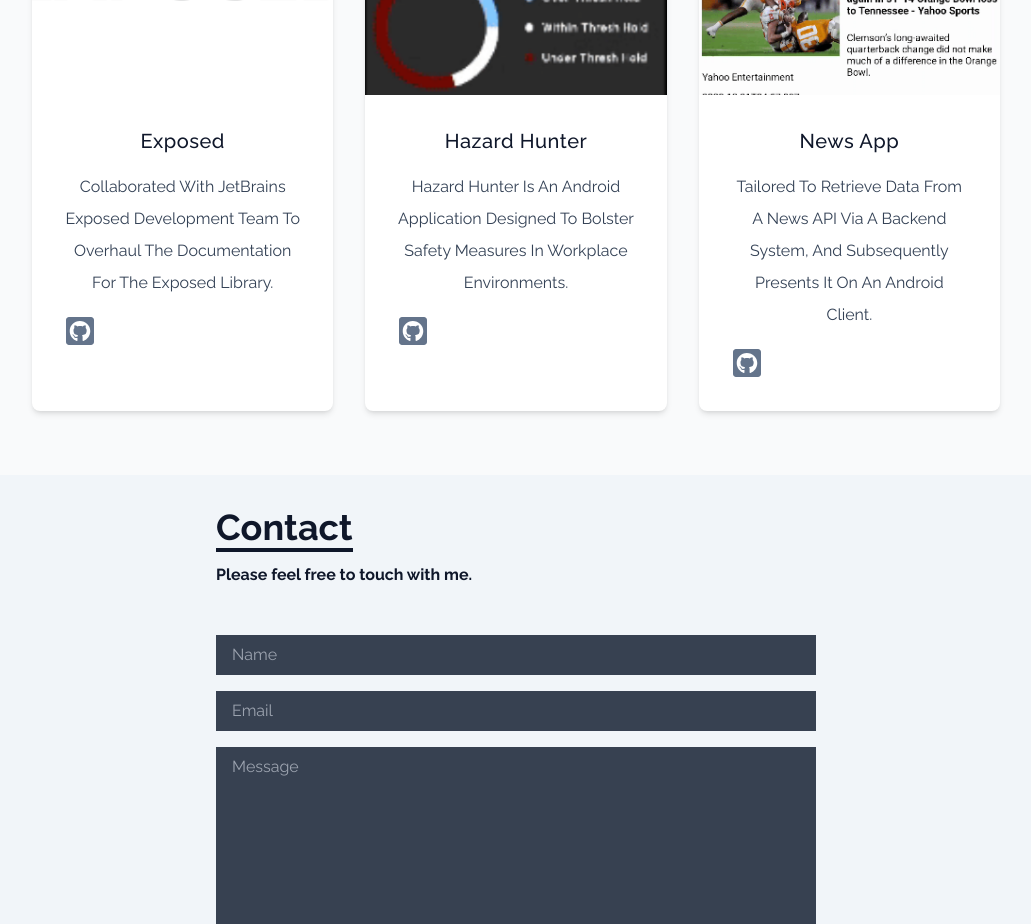
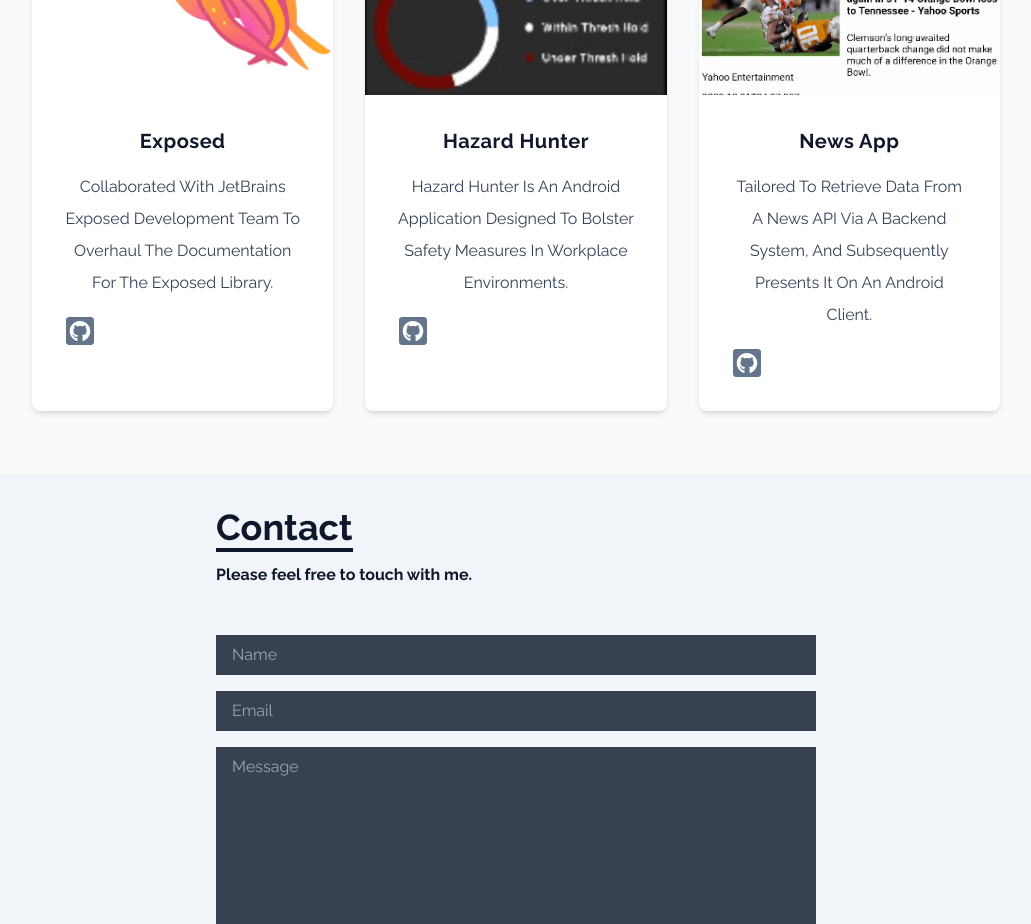
Before and after one commit to amosehiguese/ud, a React (Vite) app: page / in a window 1280 px wide. Shown: the part 2240-3164 px from the top of the page, without its empty margins (124-1155 px from the left). Built offline with nearby package versions, Linux system fonts and the light colour scheme.

Commit message:
Fix exposed project image

```diff
--- a/src/components/ProjectsCard.jsx
+++ b/src/components/ProjectsCard.jsx
@@ -10,7 +10,7 @@
         className='w-full object-cover rounded-t-lg h-64'
       />
       <div className='capitalize p-8'>
-        <h2 className='text-xl tracking-wide font-medium'>{title}</h2>
+        <h2 className='text-xl tracking-wide font-bold'>{title}</h2>
         <p className='mt-4 text-slate-700 leading-loose'>{text}</p>
         <div className='mt-4 flex gap-x-4'>
           {url ? (
```
Also changed, not shown: src/assets/exposed.png.
